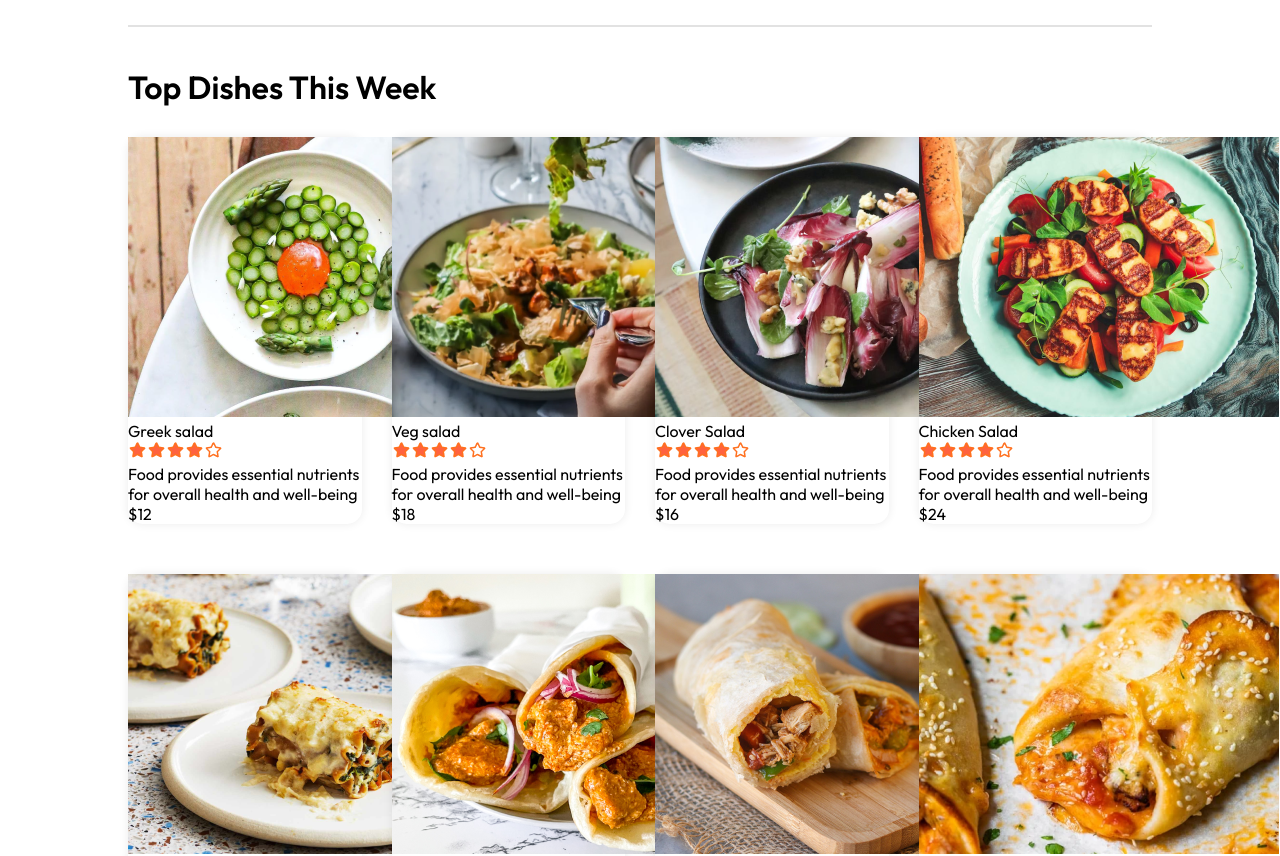
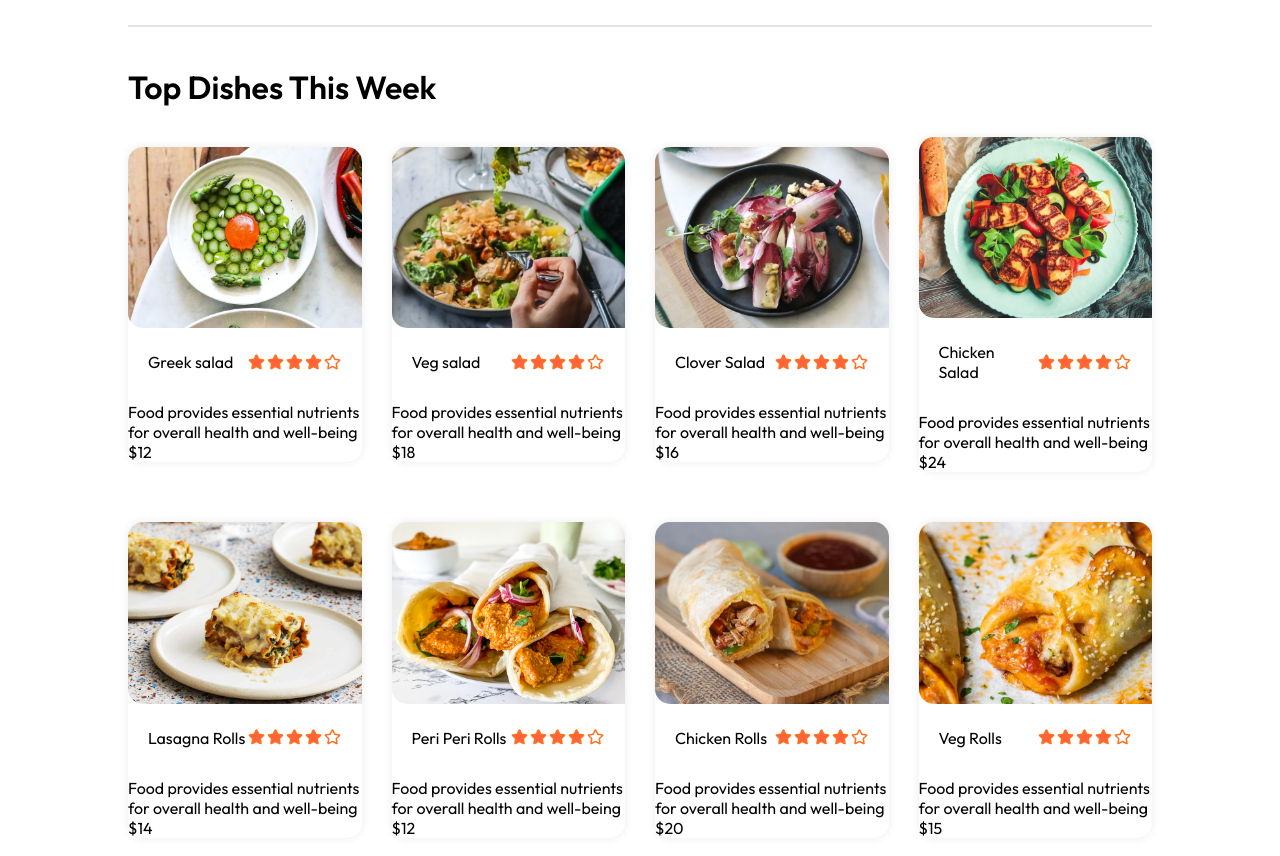
Before and after one commit to nooby6/food-del, a React (Vite) app in the folder frontend/: page / in a window 1280 px wide. Shown: the part 860-1716 px from the top of the page. Built offline with nearby package versions, Linux system fonts and the light colour scheme.

Commit message:
feat(Fooditem): enhance styling for Fooditem component with image and info layout

```diff
--- a/frontend/src/components/Fooditem/Fooditem.css
+++ b/frontend/src/components/Fooditem/Fooditem.css
@@ -6,3 +6,19 @@
     transition: 0.3s;
     animation: fadeIn 1.5s;
 }
+
+.food-item-image{
+    width: 100%;
+    border-radius: 15px 15px 0px;
+}
+
+.food-item-info{
+    padding: 20px;
+}
+
+.food-item-name-rating{
+    display: flex;
+    justify-content: space-between;
+    align-items: center;
+    margin-bottom: 10px;
+}
```
